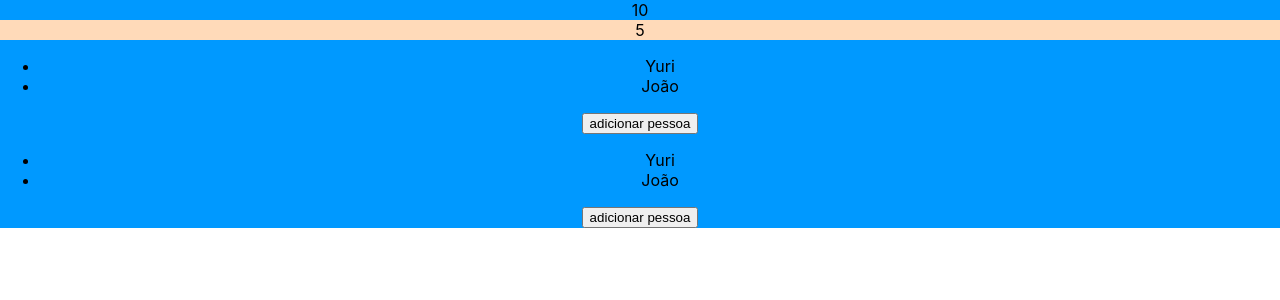
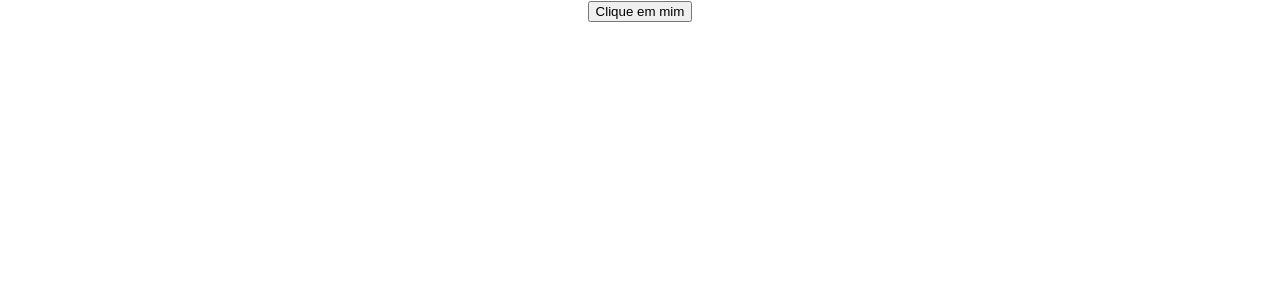
Before and after one commit to yurifws/erjs-hooks, a React (Create React App) app: page / in a window 1280 px wide. Shown: the top 300 px of the page. Built offline with nearby package versions, Linux system fonts and the light colour scheme.

Commit message:
A utilização do forwardRef

```diff
--- a/src/App.tsx
+++ b/src/App.tsx
@@ -1,35 +1,21 @@
 
+import { useEffect, useRef } from 'react';
 import './App.css';
-import PeopleList from './PeopleList';
-import useCounter from './hooks/useCounter';
-import { useEffect, useRef } from 'react';
+import Button from './Button';
 
 function App() {
-  const number = useCounter(9)
+  const button = useRef<HTMLButtonElement>(null)
 
-  const counter = useRef(2)
-  const div = useRef<HTMLDivElement>(null)
+  useEffect(() => {
+    setTimeout(() => {
+      button.current?.click()
 
-  useEffect(() =>{
-    setTimeout(() => {
-      counter.current = 5
-      console.log('o valor de counter foi alterado')
-      console.log(div)
-      if(div.current)
-        div.current.style.backgroundColor = '#09f'
     }, 2000)
-  }, [])
-
+  })
 
   return (
-    <div className="App" ref={div}>
-        { number }
-        <div style={{backgroundColor: 'peachpuff'}}>
-        { counter.current }
-
-        </div>
-        <PeopleList/>
-        <PeopleList/>
+    <div className="App" >
+       <Button ref={button} title='Clique em mim'/>
     </div>
   );
 }
--- /dev/null
+++ b/src/Button.tsx
@@ -0,0 +1,16 @@
+import { ForwardedRef, forwardRef } from "react";
+
+
+interface ButtonProps {
+  title: string
+}
+
+export default forwardRef<HTMLButtonElement, ButtonProps>(function Button(
+  props,
+  ref) {
+  return (
+    <button ref={ref} onClick={() => window.alert('oi')}>
+      { props.title }
+    </button>
+  );
+})
```
